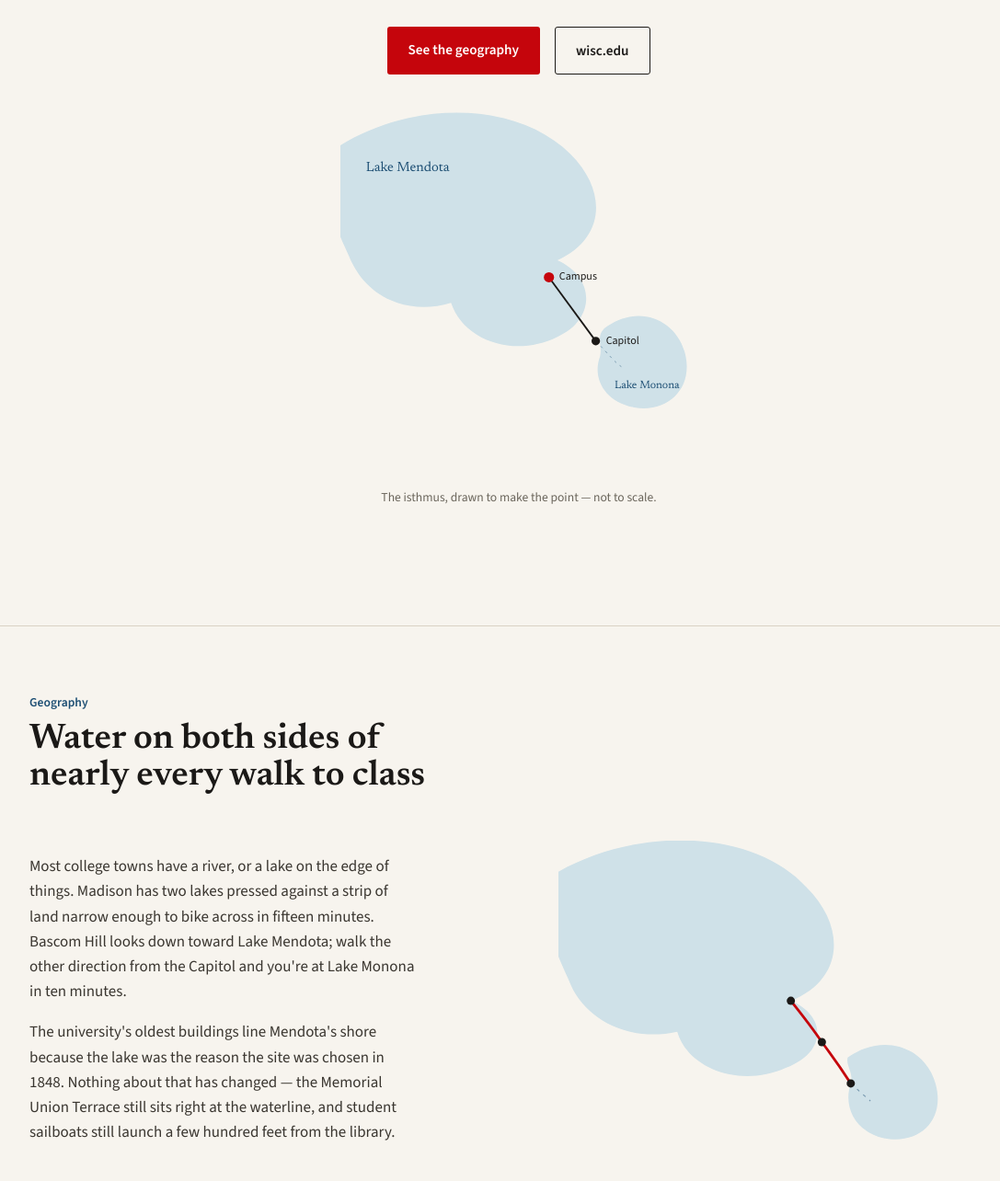
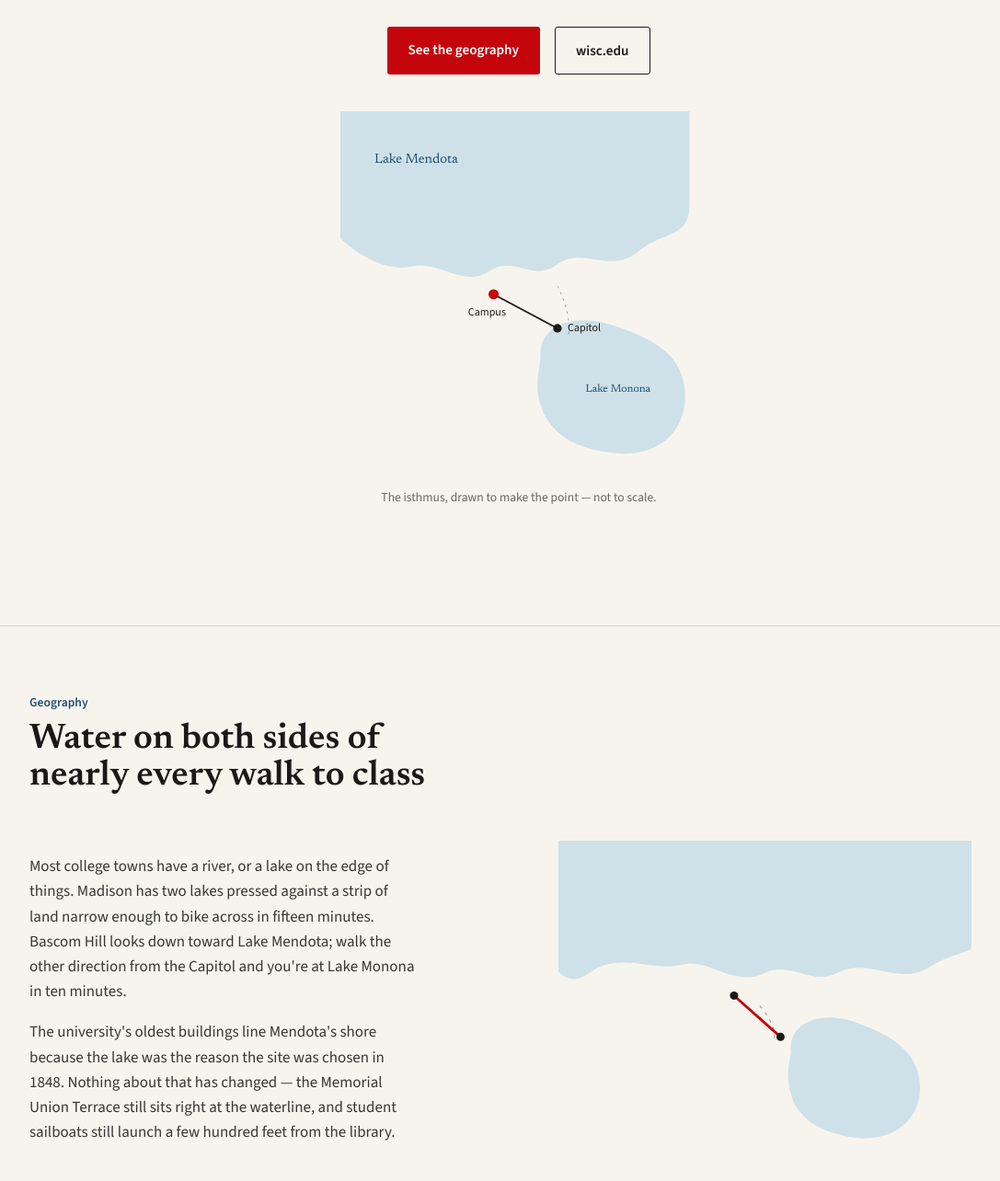
Before and after one commit to jbull46owls-sketch/uw-madison-site, a plain HTML site: page index.html in a window 1280 px wide. Shown: the part 636-1920 px from the top of the page at 92% size, without its empty margins (76-1163 px from the left). Drawn offline with nearby package versions, Linux system fonts and the light colour scheme.

Commit message:
Reorient isthmus map: Mendota north, Monona south/east, campus south of Mendota, Capitol on the isthmus between them

```diff
--- a/index.html
+++ b/index.html
@@ -336,17 +336,17 @@
       </div>
       <figure>
         <svg viewBox="0 0 420 420" role="img" aria-labelledby="hero-map-title">
-          <title id="hero-map-title">A simplified map of Madison's isthmus, showing Lake Mendota (much larger, to the north) and Lake Monona (smaller, to the south)</title>
-          <path d="M0,40 C90,-15 210,-10 270,50 C315,95 310,150 255,175 C300,195 300,245 255,265 C205,290 145,270 130,225 C80,240 30,220 10,170 C-15,115 -25,90 0,40 Z" fill="var(--lake-light)"/>
-          <path d="M310,255 C350,225 395,245 405,285 C415,325 385,355 345,348 C312,342 295,315 305,288 C308,275 300,265 310,255 Z" fill="var(--lake-light)"/>
-          <path d="M300,270 C315,285 322,295 330,300" fill="none" stroke="var(--lake)" stroke-width="1" stroke-dasharray="3 5" opacity="0.5"/>
-          <line x1="245" y1="195" x2="300" y2="270" stroke="var(--ink)" stroke-width="2"/>
-          <circle cx="245" cy="195" r="6" fill="var(--red)"/>
-          <text x="257" y="198" font-family="Source Sans 3, sans-serif" font-size="13" fill="var(--ink)">Campus</text>
-          <circle cx="300" cy="270" r="5" fill="var(--ink)"/>
-          <text x="312" y="273" font-family="Source Sans 3, sans-serif" font-size="13" fill="var(--ink)">Capitol</text>
-          <text x="30" y="70" font-family="Newsreader, serif" font-size="16" fill="var(--lake)">Lake Mendota</text>
-          <text x="322" y="325" font-family="Newsreader, serif" font-size="13" fill="var(--lake)">Lake Monona</text>
+          <title id="hero-map-title">A simplified map of Madison's isthmus: Lake Mendota (much larger) to the north, Lake Monona (smaller) to the south and east, with the Capitol on the isthmus between them and campus on the land south of Mendota</title>
+          <path d="M-10,-10 L410,-10 L410,110 C410,150 380,140 350,165 C315,192 285,158 255,180 C225,202 205,168 175,188 C145,208 115,175 85,182 C50,190 15,165 -10,140 Z" fill="var(--lake-light)"/>
+          <path d="M235,290 C232,250 275,238 315,250 C365,265 405,285 405,335 C405,378 372,405 328,402 C285,399 248,385 235,345 C228,325 233,308 235,290 Z" fill="var(--lake-light)"/>
+          <path d="M255,205 C265,225 270,245 268,262" fill="none" stroke="var(--lake)" stroke-width="1" stroke-dasharray="3 5" opacity="0.5"/>
+          <line x1="180" y1="215" x2="255" y2="255" stroke="var(--ink)" stroke-width="2"/>
+          <circle cx="180" cy="215" r="6" fill="var(--red)"/>
+          <text x="150" y="240" font-family="Source Sans 3, sans-serif" font-size="13" fill="var(--ink)">Campus</text>
+          <circle cx="255" cy="255" r="5" fill="var(--ink)"/>
+          <text x="267" y="258" font-family="Source Sans 3, sans-serif" font-size="13" fill="var(--ink)">Capitol</text>
+          <text x="40" y="60" font-family="Newsreader, serif" font-size="16" fill="var(--lake)">Lake Mendota</text>
+          <text x="288" y="330" font-family="Newsreader, serif" font-size="13" fill="var(--lake)">Lake Monona</text>
         </svg>
         <figcaption>The isthmus, drawn to make the point &mdash; not to scale.</figcaption>
       </figure>
@@ -376,13 +376,12 @@
         </div>
         <figure class="map-figure reveal" aria-hidden="true">
           <svg viewBox="0 0 400 300">
-            <path d="M0,30 C80,-15 190,-10 240,45 C280,85 275,135 225,155 C260,170 260,205 220,220 C175,240 125,220 115,185 C70,195 25,175 10,135 C-10,90 -20,70 0,30 Z" fill="var(--lake-light)"/>
-            <path d="M280,210 C315,185 355,200 365,235 C375,270 350,295 315,288 C288,282 275,258 283,235 C286,225 278,218 280,210 Z" fill="var(--lake-light)"/>
-            <path d="M225,155 Q245,180 255,195 Q270,215 283,235" fill="none" stroke="var(--red)" stroke-width="2.5" stroke-linecap="round"/>
-            <path d="M283,235 Q294,245 302,252" fill="none" stroke="var(--lake)" stroke-width="1" stroke-dasharray="3 5" opacity="0.5"/>
-            <circle cx="225" cy="155" r="4" fill="var(--ink)"/>
-            <circle cx="255" cy="195" r="4" fill="var(--ink)"/>
-            <circle cx="283" cy="235" r="4" fill="var(--ink)"/>
+            <path d="M-10,-10 L410,-10 L410,85 C410,112 385,105 360,122 C330,142 300,112 270,128 C245,141 225,116 200,128 C170,143 145,113 120,120 C90,128 60,106 30,128 C5,146 -10,118 -10,98 Z" fill="var(--lake-light)"/>
+            <path d="M225,205 C222,175 255,165 285,175 C320,187 350,203 350,240 C350,270 325,290 292,288 C260,285 232,272 225,245 C220,230 223,218 225,205 Z" fill="var(--lake-light)"/>
+            <path d="M195,160 C205,172 210,182 209,192" fill="none" stroke="var(--lake)" stroke-width="1" stroke-dasharray="3 5" opacity="0.5"/>
+            <line x1="170" y1="150" x2="215" y2="190" stroke="var(--red)" stroke-width="2.5" stroke-linecap="round"/>
+            <circle cx="170" cy="150" r="4" fill="var(--ink)"/>
+            <circle cx="215" cy="190" r="4" fill="var(--ink)"/>
           </svg>
         </figure>
       </div>
```
